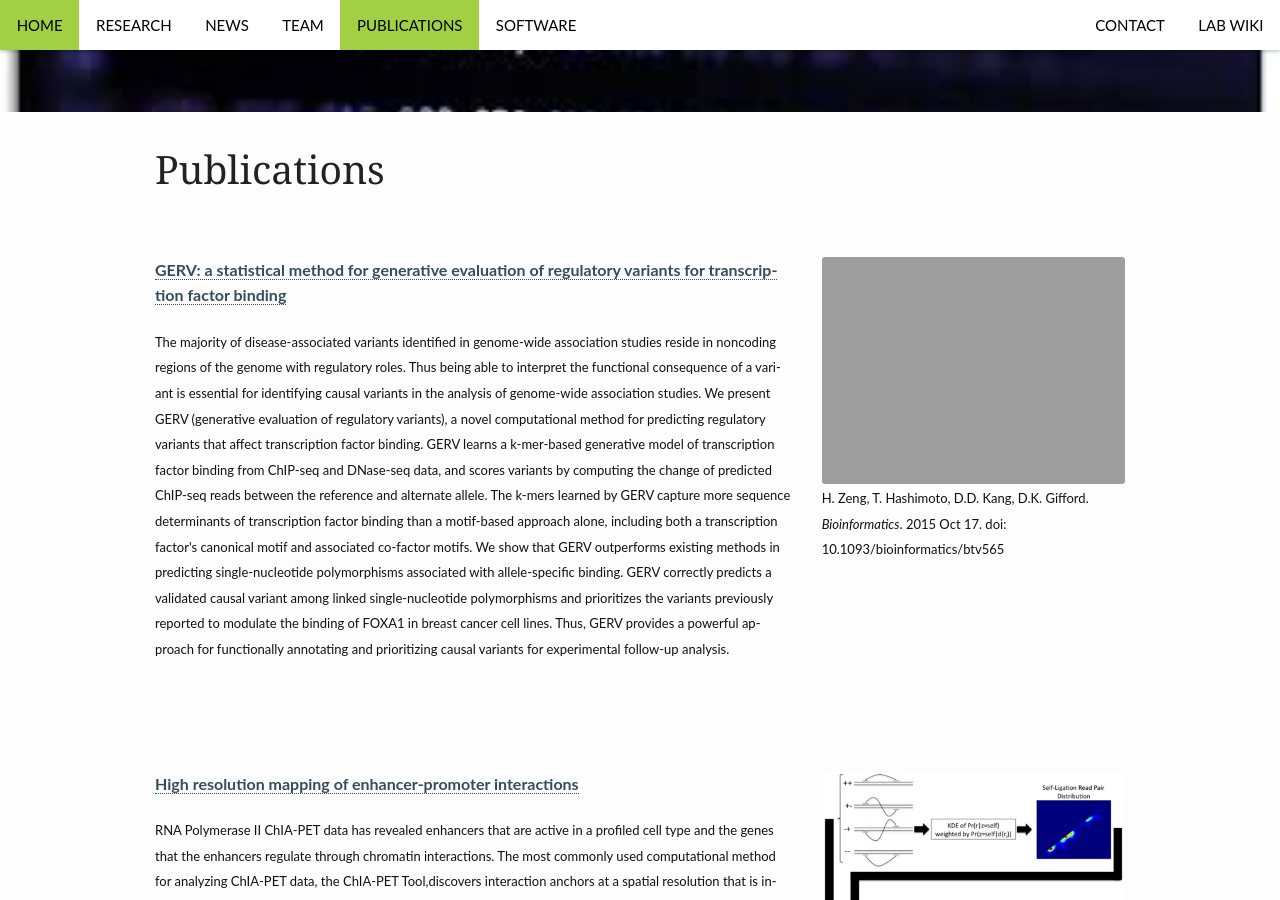
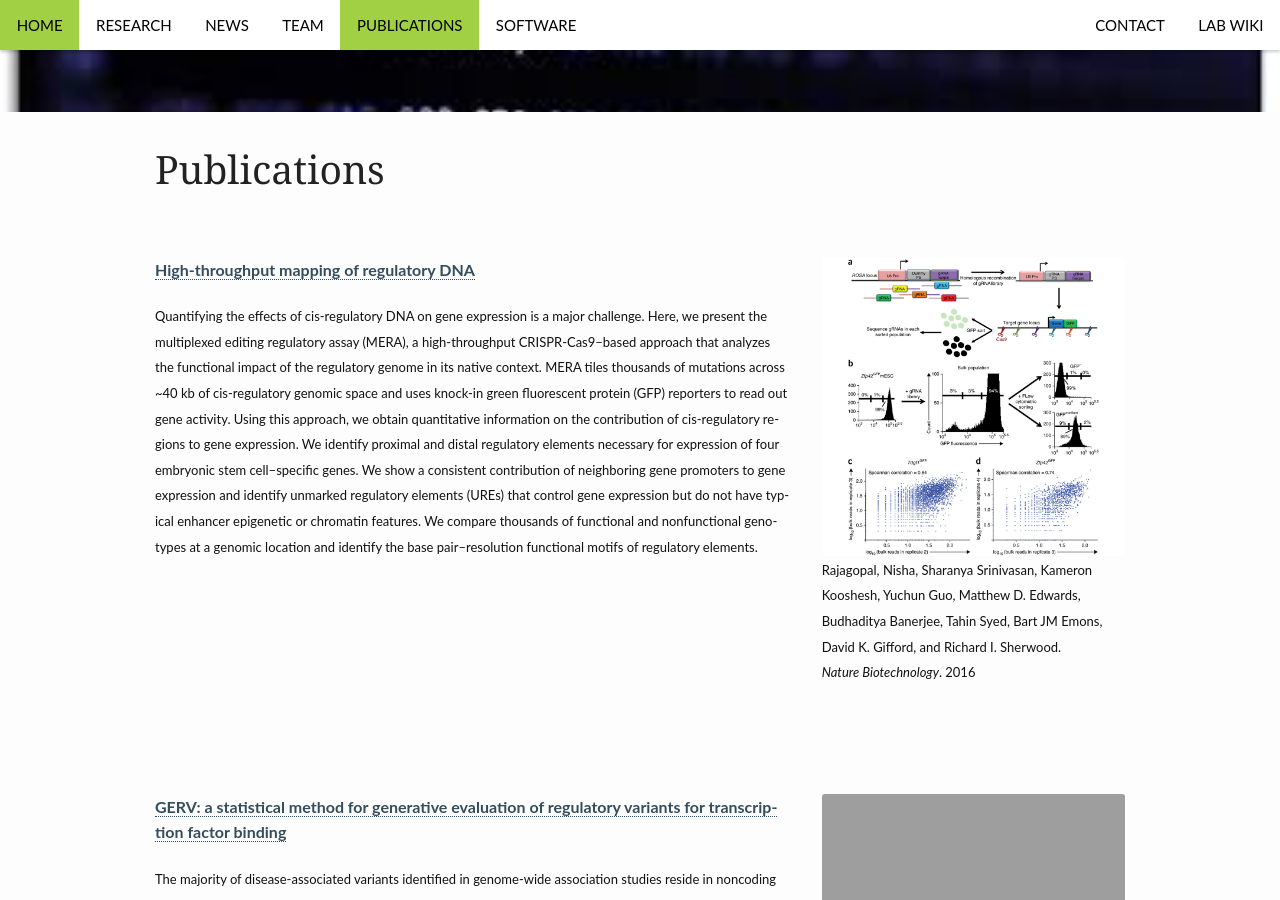
Before and after one commit to gifford-lab/gifford-lab.github.io, a Jekyll site: the page built from pages/publications.md, in a window 1280 px wide and 900 px high, scrolled down 248 px. Built offline with Jekyll 4.4.1, drawn with Linux system fonts in a browser that asks for light colours.

Commit message:
add MERA paper

```diff
--- a/pages/publications.md
+++ b/pages/publications.md
@@ -6,6 +6,24 @@ header:
 permalink: "/publications/"
 ---
 <!--more-->
+
+
+<div class="row t60">
+
+    <div class="medium-8 columns b30">
+        <p><b><a href="http://groups.csail.mit.edu/cgs/pubs/nbt.3468.pdf">High-throughput mapping of regulatory DNA</a></b></p>
+        <p><font size="2">Quantifying the effects of cis-regulatory DNA on gene expression is a major challenge. Here, we present the multiplexed editing regulatory assay (MERA), a high-throughput CRISPR-Cas9–based approach that analyzes the functional impact of the regulatory genome in its native context. MERA tiles thousands of mutations across ~40 kb of cis-regulatory genomic space and uses knock-in green fluorescent protein (GFP) reporters to read out gene activity. Using this approach, we obtain quantitative information on the contribution of cis-regulatory regions to gene expression. We identify proximal and distal regulatory elements necessary for expression of four embryonic stem cell–specific genes. We show a consistent contribution of neighboring gene promoters to gene expression and identify unmarked regulatory elements (UREs) that control gene expression but do not have typical enhancer epigenetic or chromatin features. We compare thousands of functional and nonfunctional genotypes at a genomic location and identify the base pair–resolution functional motifs of regulatory elements.</font></p>
+    </div><!-- /.medium-6.columns -->
+
+    <div class="medium-4 columns b30">
+        <img src="{{ site.url }}/images/nbt.3468-F1.png" alt="">
+        <p> <font size="2">Rajagopal, Nisha, Sharanya Srinivasan, Kameron Kooshesh, Yuchun Guo, Matthew D. Edwards, Budhaditya Banerjee, Tahin Syed, Bart JM Emons, David K. Gifford, and Richard I. Sherwood.
+        <br> <i>Nature Biotechnology</i>. 2016 </font></p>
+    </div><!-- /.medium-6.columns -->
+</div><!-- /.row -->
+
+
+
 
 <div class="row t60">
 
```
Also changed, not shown: _posts/research/2016-1-25-MERA.md (added, +17 -0 lines), pages/pages-root-folder/index.md (+4 -4 lines), images/nbt.3468-F1.png (added).
